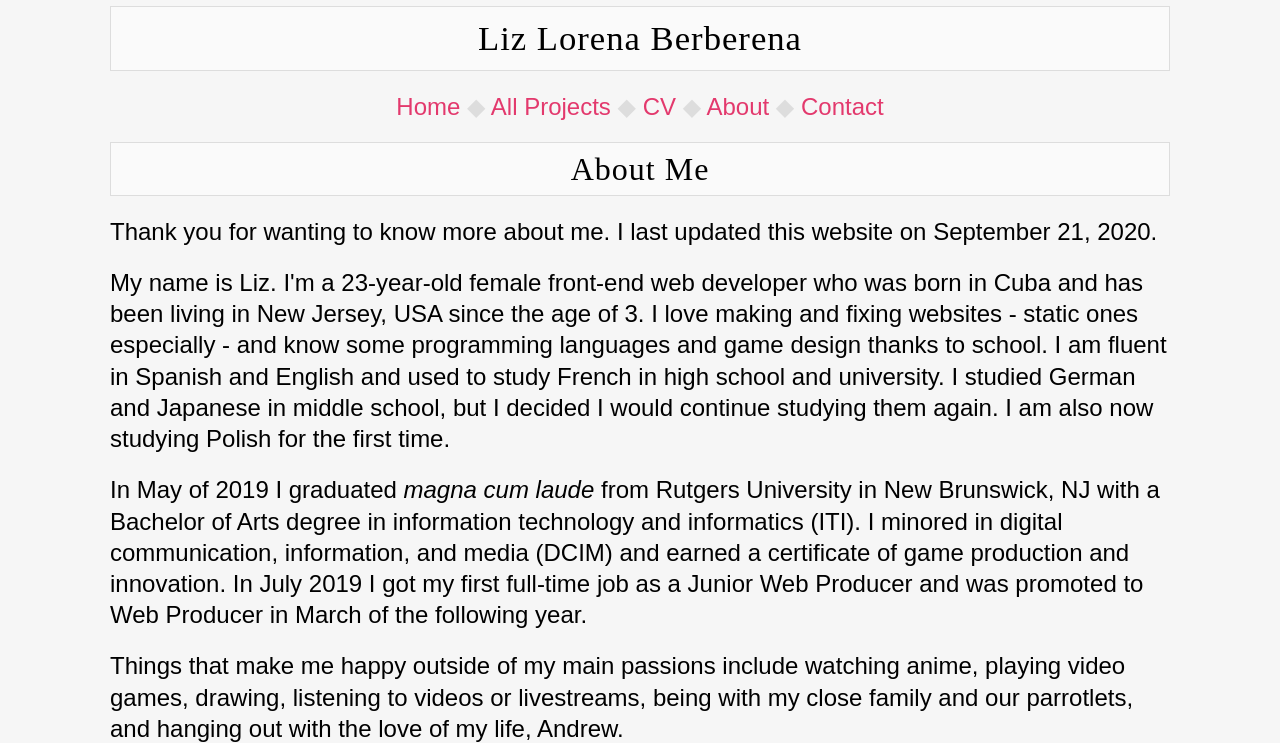
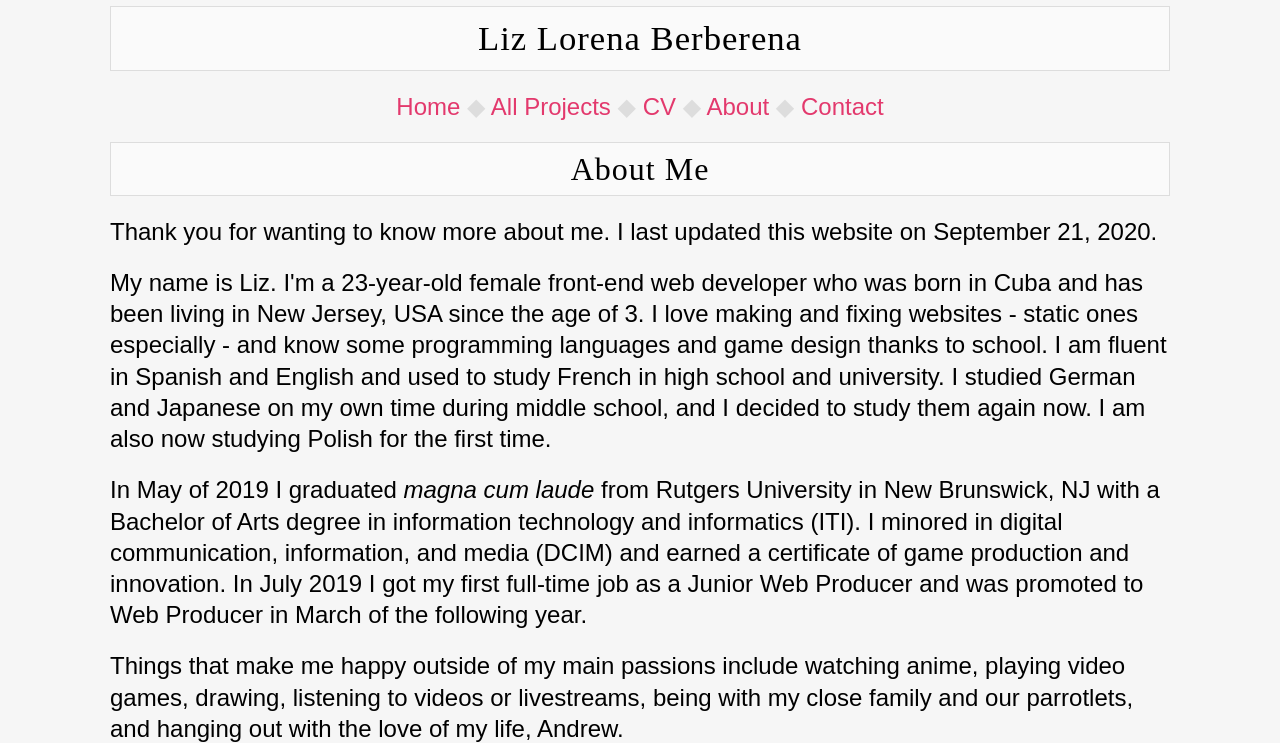
Before and after one commit to liz-lorena/2020, a Jekyll site: the page built from about/index.html, in a window 1280 px wide and 900 px high, cut to the strip 157-900 px from the top of the window. Built offline with Jekyll 4.4.1, drawn with Linux system fonts in a browser that asks for light colours.

Commit message:
Update index.html

```diff
--- a/about/index.html
+++ b/about/index.html
@@ -9,7 +9,7 @@ title: "about me"
 
 <p>Thank you for wanting to know more about me. I last updated this website on {{ site.time | date: '%B %d, %Y' }}.</p>
 
-    <p>My name is Liz. I'm a 23-year-old female front-end web developer who was born in Cuba and has been living in New Jersey, USA since the age of 3. I love making and fixing websites - static ones especially - and know some programming languages and game design thanks to school. I am fluent in Spanish and English and used to study French in high school and university. I studied German and Japanese in middle school, but I decided I would continue studying them again. I am also now studying Polish for the first time.</p>
+    <p>My name is Liz. I'm a 23-year-old female front-end web developer who was born in Cuba and has been living in New Jersey, USA since the age of 3. I love making and fixing websites - static ones especially - and know some programming languages and game design thanks to school. I am fluent in Spanish and English and used to study French in high school and university. I studied German and Japanese on my own time during middle school, and I decided to study them again now. I am also now studying Polish for the first time.</p>
 
 <p>In May of 2019 I graduated <em>magna cum laude</em> from Rutgers University in New Brunswick, NJ with a Bachelor of Arts degree in information technology and informatics (ITI). I minored in digital communication, information, and media (DCIM) and earned a certificate of game production and innovation. In July 2019 I got my first full-time job as a Junior Web Producer and was promoted to Web Producer in March of the following year.</p>
 
```
